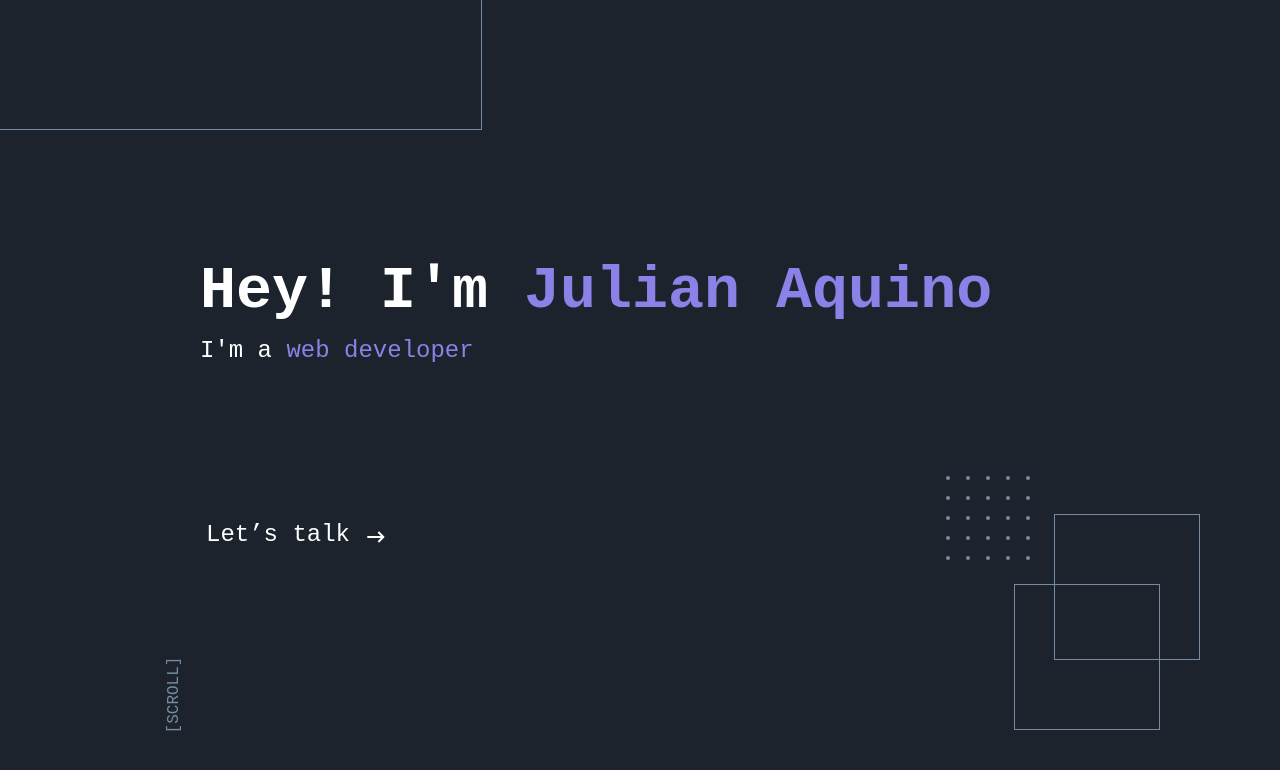
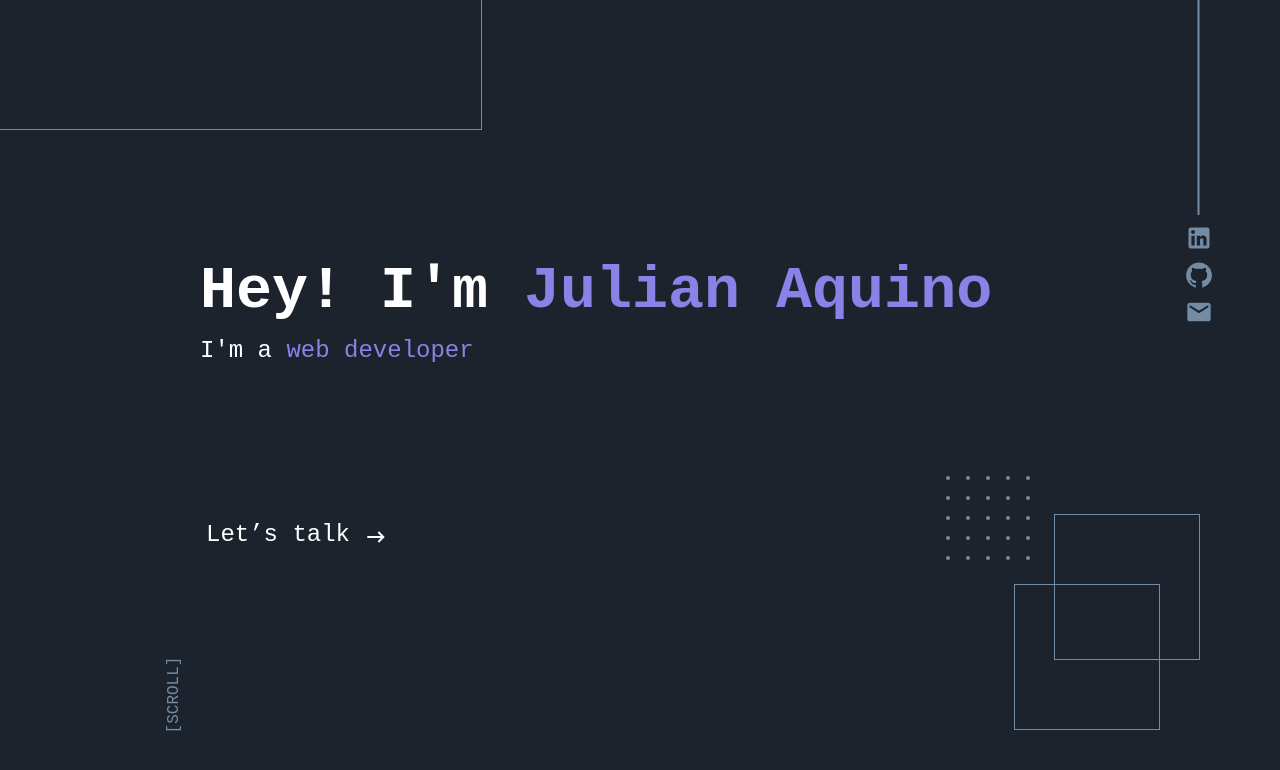
Before and after one commit to juliancoder22/my-portfolio, a React (Vite) app: page / in a window 1280 px wide. Shown: the top 770 px of the page. Built offline with nearby package versions, Linux system fonts and the light colour scheme.

Commit message:
home social media created

```diff
--- a/src/components/HomeComponent/HomeComponent.tsx
+++ b/src/components/HomeComponent/HomeComponent.tsx
@@ -2,6 +2,7 @@ import { useEffect, useState } from "react";
 import Points from "../../assets/svg/dots.svg";
 import ArrowRight from "../../assets/svg/arrow-right.svg";
 import "./HomeComponent.scss";
+import { HomeMediaComponent } from "../HomeMediaComponent/HomeMediaComponent";
 // import HomeSocialMedia from "../SocialMedia/HomeSocialMedia";
 
 const HomeComponent = () => {
@@ -41,6 +42,7 @@ const HomeComponent = () => {
   return (
     <div className="home">
       {/* <HomeSocialMedia /> */}
+      <HomeMediaComponent />
       <div className="home__first-square"></div>
       <div className="home__second-square"></div>
       <div className="home__third-square"></div>
--- /dev/null
+++ b/src/components/HomeMediaComponent/HomeMediaComponent.scss
@@ -0,0 +1,38 @@
+@import "../../constants/styles/rem-calc.scss";
+
+.home-media {
+  height: 100vh;
+  width: 100%;
+  position: absolute;
+  right: 0;
+  left: 0;
+  top: 0;
+  left: 0;
+
+  &__links {
+    display: flex;
+    flex-direction: column;
+    gap: rem(4);
+    position: absolute;
+    right: 4.2rem;
+    top: 13rem;
+    list-style: none;
+  }
+
+  &__icon.MuiSvgIcon-root {
+    width: rem(28);
+    height: rem(28);
+    color: #748ca3;
+
+    &:hover {
+      cursor: pointer;
+      color: #8c81e6;
+    }
+  }
+
+  &__vertical {
+    position: absolute;
+    top: 0;
+    right: 5rem;
+  }
+}
--- /dev/null
+++ b/src/components/HomeMediaComponent/HomeMediaComponent.tsx
@@ -0,0 +1,24 @@
+import GitHubIcon from "@mui/icons-material/GitHub";
+import EmailIcon from "@mui/icons-material/Email";
+import LinkedInIcon from "@mui/icons-material/LinkedIn";
+import VerticalLine from "../../assets/svg/vertical-line.svg";
+import "./HomeMediaComponent.scss";
+
+export const HomeMediaComponent = () => {
+  return (
+    <div className="home-media">
+      <ul className="home-media__links">
+        <li>
+          <LinkedInIcon className="home-media__icon" />
+        </li>
+        <li>
+          <GitHubIcon className="home-media__icon" />
+        </li>
+        <li>
+          <EmailIcon className="home-media__icon" />
+        </li>
+      </ul>
+      <img src={VerticalLine} className="home-media__vertical" />
+    </div>
+  );
+};
```
